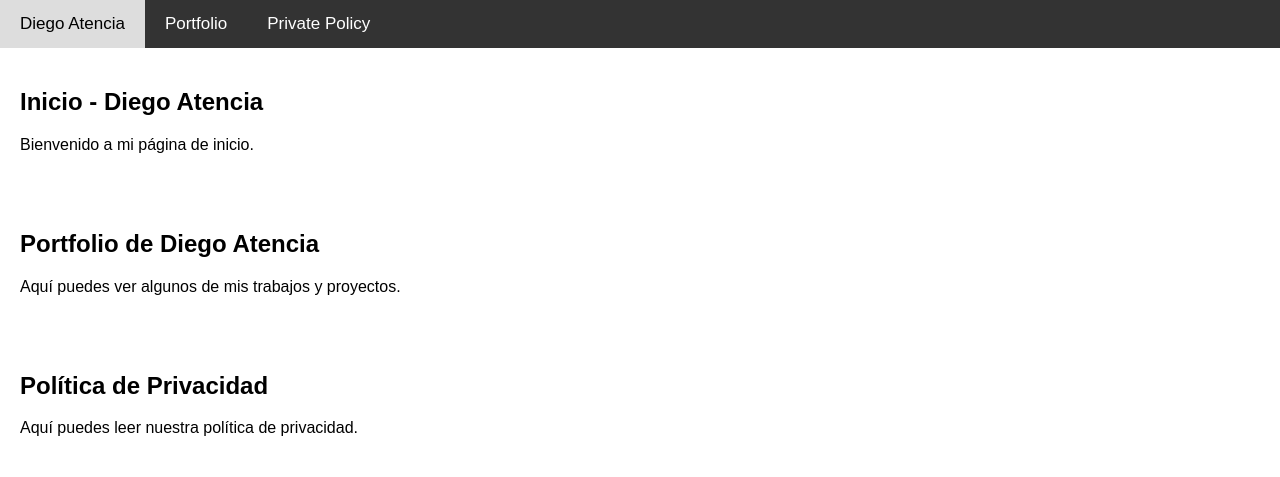
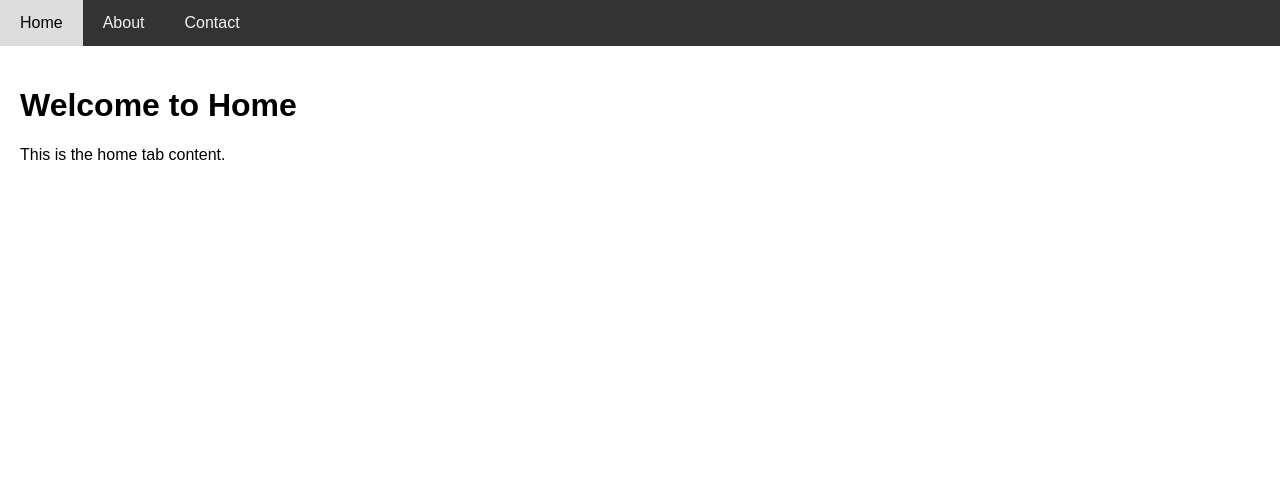
Before and after one commit to diegoatencia/diegoatencia.github.io, a plain HTML site: page index.html in a window 1280 px wide. Drawn offline with Linux system fonts and the light colour scheme.

Commit message:
Modifying page

```diff
--- a/index.html
+++ b/index.html
@@ -3,89 +3,69 @@
 <head>
     <meta charset="UTF-8">
     <meta name="viewport" content="width=device-width, initial-scale=1.0">
-  <title>Portfolio de Diego Atencia</title>
+    <title>Landing Page</title>
     <style>
-    /* Estilos básicos para la barra de navegación */
         body {
             font-family: Arial, sans-serif;
             margin: 0;
             padding: 0;
         }
         .navbar {
+            background-color: #333;
             overflow: hidden;
-      background-color: #333; /* Color de fondo de la barra */
         }
         .navbar a {
             float: left;
             display: block;
-      color: white;
+            color: #f2f2f2;
             text-align: center;
             padding: 14px 20px;
             text-decoration: none;
-      font-size: 17px;
         }
         .navbar a:hover {
-      background-color: #ddd; /* Cambio de color al pasar el mouse */
+            background-color: #ddd;
             color: black;
         }
-    .main-content {
+        .content {
+            display: none;
             padding: 20px;
         }
-    /* Estilos para hacer la barra de navegación responsive */
-    @media screen and (max-width: 600px) {
-      .navbar a {
-        float: none;
+        .content.active {
             display: block;
-        text-align: left;
-      }
         }
     </style>
+    <script>
+        function showContent(tab) {
+            var contents = document.querySelectorAll('.content');
+            contents.forEach(function(content) {
+                content.classList.remove('active');
+            });
+            document.getElementById(tab).classList.add('active');
+        }
+    </script>
 </head>
 <body>
 
     <div class="navbar">
-  <a href="#home" onclick="showContent('home')">Diego Atencia</a>
-  <a href="#portfolio" onclick="showContent('portfolio')">Portfolio</a>
-  <a href="#privacy-policy" onclick="showContent('privacy-policy')">Private Policy</a>
+        <a href="#home" onclick="showContent('home')">Home</a>
+        <a href="#about" onclick="showContent('about')">About</a>
+        <a href="#contact" onclick="showContent('contact')">Contact</a>
     </div>
 
-<div id="home" class="content">
-  <div class="main-content">
-    <h2>Inicio - Diego Atencia</h2>
-    <p>Bienvenido a mi página de inicio.</p>
-  </div>
+    <div id="home" class="content active">
+        <h1>Welcome to Home</h1>
+        <p>This is the home tab content.</p>
     </div>
 
-<div id="portfolio" class="content">
-  <div class="main-content">
-    <h2>Portfolio de Diego Atencia</h2>
-    <p>Aquí puedes ver algunos de mis trabajos y proyectos.</p>
-  </div>
+    <div id="about" class="content">
+        <h1>About Us</h1>
+        <p>This is the about tab content.</p>
     </div>
 
-<div id="privacy-policy" class="content">
-  <div class="main-content">
-    <h2>Política de Privacidad</h2>
-    <p>Aquí puedes leer nuestra política de privacidad.</p>
+    <div id="contact" class="content">
+        <h1>Contact Us</h1>
+        <p>This is the contact tab content.</p>
     </div>
-</div>
-
-<script>
-  // Función para mostrar el contenido correspondiente al enlace clicado
-  function showContent(id) {
-    // Oculta todos los contenidos
-    var contents = document.getElementsByClassName('content');
-    for (var i = 0; i < contents.length; i++) {
-      contents[i].classList.remove('active');
-    }
-
-    // Muestra solo el contenido deseado
-    document.getElementById(id).classList.add('active');
-  }
-
-  // Mostrar la página de inicio por defecto al cargar la página
-  document.getElementById('home').classList.add('active');
-</script>
 
 </body>
 </html>
```
Lines whose indentation alone changed are shown as unchanged.
